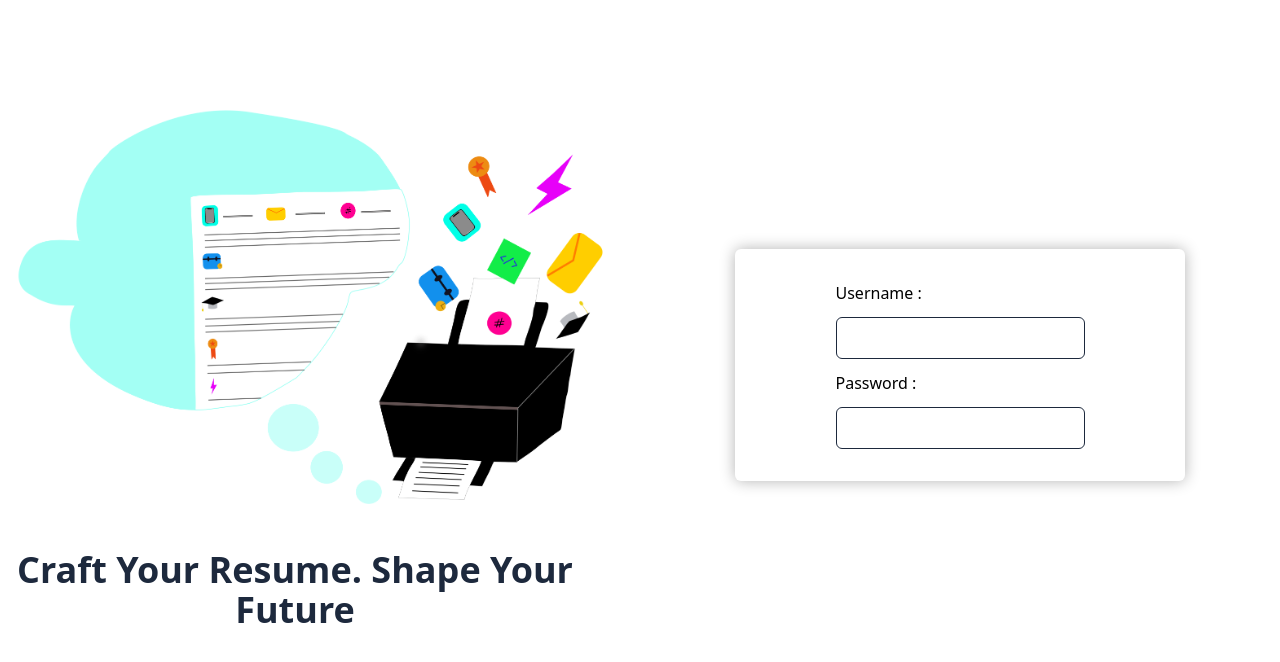
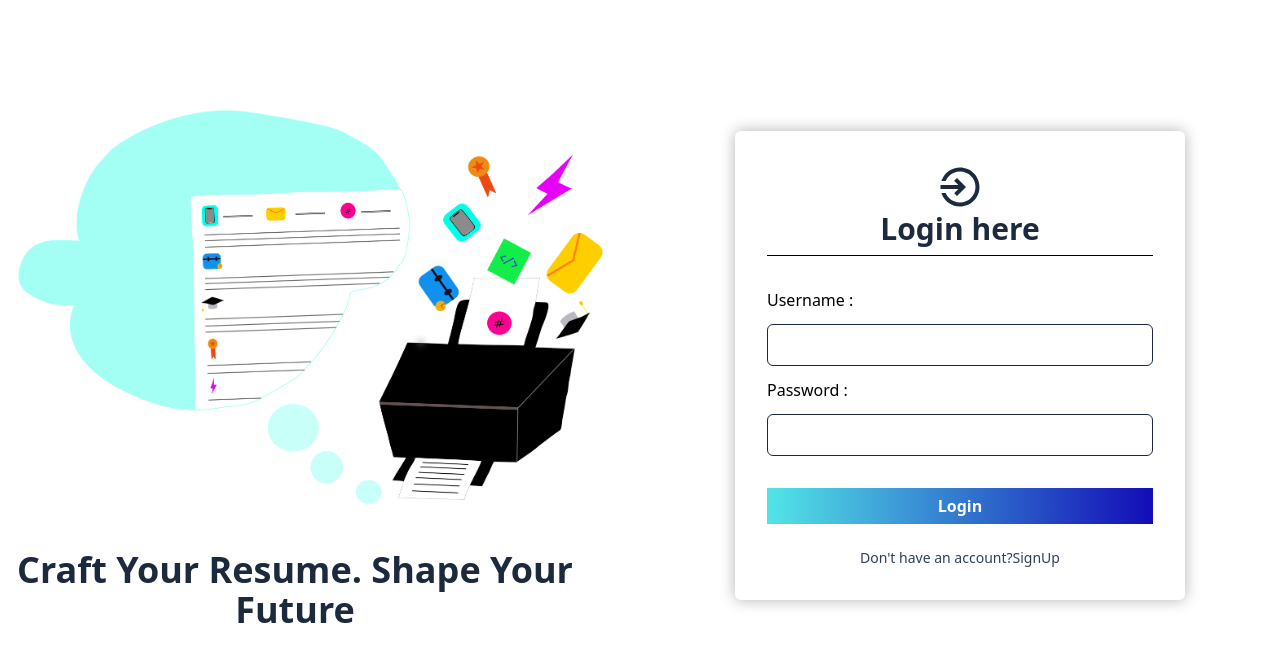
Before and after one commit to Sailesh-developer/ResumeMaker-UI, a React (Vite) app: page / in a window 1280 px wide. Shown: the top 662 px of the page. Built offline with nearby package versions, Linux system fonts and the light colour scheme.

Commit message:
login UI and route to mainpage completed

```diff
--- a/package.json
+++ b/package.json
@@ -15,7 +15,9 @@
     "@tailwindcss/vite": "^4.1.7",
     "react": "^19.1.0",
     "react-dom": "^19.1.0",
-    "react-hook-form": "^7.56.4"
+    "react-hook-form": "^7.56.4",
+    "react-icons": "^5.5.0",
+    "react-router-dom": "^7.6.1"
   },
   "devDependencies": {
     "@eslint/js": "^9.25.0",
--- a/src/App.jsx
+++ b/src/App.jsx
@@ -1,6 +1,8 @@
 
 import Login from './components/auth/Login';
+import Mainpage from './components/Mainpage';
 import './index.css';
+import { BrowserRouter as Router, Routes, Route } from 'react-router-dom';
 
 function App() {
 
@@ -8,7 +10,13 @@ function App() {
   return (
     <>
       <div>
-               <Login />
+        <Router>
+          <Routes>
+      <Route path='/' element={<Login />}/>
+      <Route path='/login' element={<Login />} />
+      <Route path='/mainpage' element={<Mainpage/>}/>
+          </Routes>
+      </Router>
       </div>
     </>
   )
--- /dev/null
+++ b/src/components/Mainpage.jsx
@@ -0,0 +1,13 @@
+
+
+
+const Mainpage = () => {
+
+    return(
+        <>
+        <p>Hi</p>
+        </>
+    )
+}
+
+export default Mainpage;
--- a/src/components/auth/Login.jsx
+++ b/src/components/auth/Login.jsx
@@ -1,6 +1,8 @@
 import { useForm } from "react-hook-form";
 import InputField from "../shared/InputField";
-import resume_image from "../../assets/resume-login.png"
+import resume_image from "../../assets/resume-login.png";
+import { IoMdLogIn } from "react-icons/io";
+import { useNavigate } from "react-router-dom";
 
 const Login = () => {
 
@@ -13,6 +15,12 @@ const Login = () => {
         mode: "onTouched",
     });
 
+    const navigate = useNavigate();
+
+    const navigateToMainPage = () => {
+           navigate("/mainpage")
+    }
+
     return(
           <div className="min-h-[calc(100vh-70px)] flex flex-col md:flex-row justify-center items-center">
 
@@ -23,9 +31,15 @@ const Login = () => {
                 </div>
 
                 <div className="w-full md:w-1/2 flex justify-center items-center p-4">
-                <form className="sm:w-[450px] w-[360px] shadow-custom py-8 sm:px-8 px-4 rounded-md">
+                <form className="sm:w-[450px] w-[360px] shadow-custom py-8 sm:px-8 px-4 rounded-md" onSubmit={handleSubmit(navigateToMainPage)}>
+
                  <div className="flex flex-col items-center justify-center">
-                     <div className="flex flex-col gap-3">
+                    <IoMdLogIn className = "text-slate-800 text-5xl"/>
+                    <h1 className="text-slate-800 text-center font-montserrat lg:text-3xl text-2xl font-bold">
+                      Login here
+                    </h1>
+                     <div className="flex flex-col gap-3 w-full">
+                <hr className="mt-2 mb-5 text-black"/>
                 <label>Username : </label>
                 <InputField />
 
@@ -33,10 +47,14 @@ const Login = () => {
                 <InputField />
                 </div>
                 </div>
+                <button className="bg-button-gradient p-1.5 mt-8 w-full text-slate-50 font-semibold cursor-pointer">Login</button>
+                       <p className="text-center text-sm text-slate-700 mt-6">
+                            Don't have an account?
+                            <span>SignUp</span>
+                 </p>
                 </form>
+
                 </div>
-
-
                 </div>
     )
 }
--- a/tailwind.config.js
+++ b/tailwind.config.js
@@ -13,6 +13,9 @@ module.exports =  {
         right: "10px 0px 10px -5px rgba(0, 0, 0, 0.3)",
       },
     },
+       backgroundImage: {
+            "button-gradient": "linear-gradient(to right, #52E5E7, #130CB7)"
+      },
   },
   plugins: [],
 }
```
Also changed, not shown: 1 other file (tests, documents, lock files or other folders).
